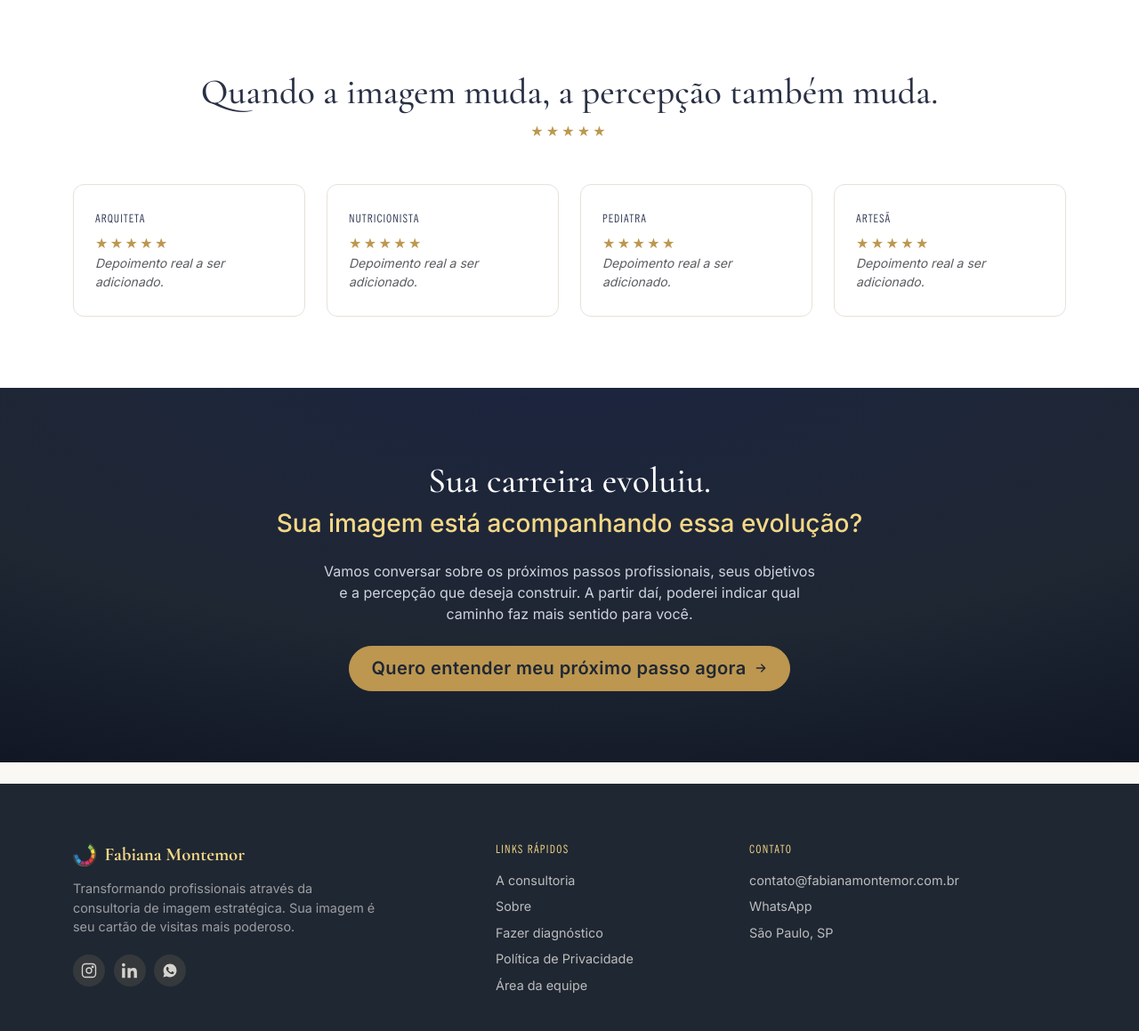
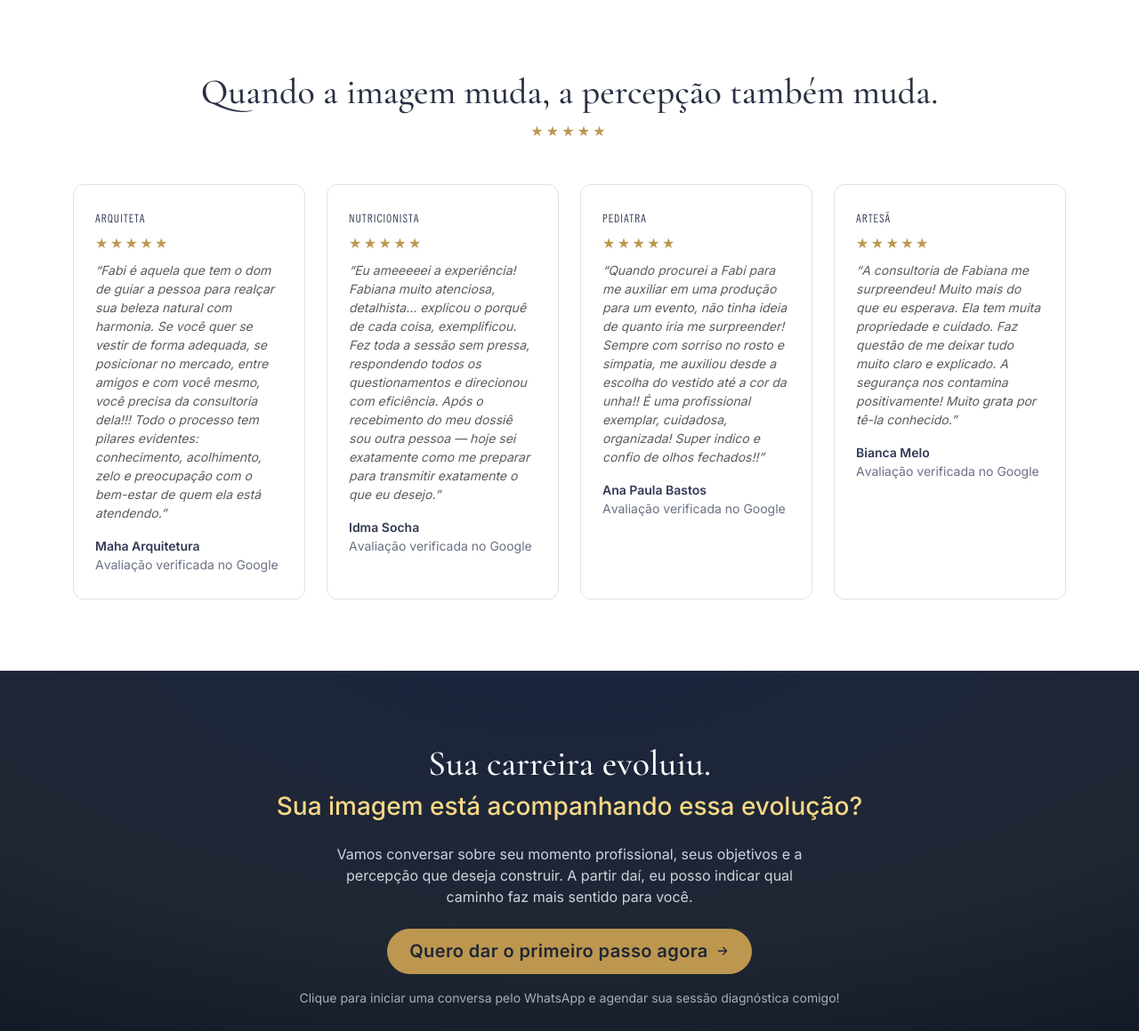
Before and after one commit to rocoutinho/avie-app, a Flask app: page / in a window 1280 px wide. Shown: the part 5341-6500 px from the top of the page at 89% size. Run offline with Flask 3, Linux system fonts and the light colour scheme; some libraries are stand-ins or nearby versions.

Commit message:
Adiciona depoimentos reais, endereço e CTA final via WhatsApp
Substitui os placeholders de depoimento pelos 4 reviews reais do
Google (Arquiteta, Nutricionista, Pediatra, Artesã) com nome e
atribuição. Preenche o endereço físico completo no rodapé e ajusta o
CTA final da página para abrir uma conversa no WhatsApp (em vez do
formulário de diagnóstico), seguindo a referência de copy fornecida.

```diff
--- a/static/css/style.css
+++ b/static/css/style.css
@@ -681,6 +681,10 @@ footer a {
   margin-bottom: 0.4rem;
 }
 
+.lp-testimonial-source {
+  color: var(--avie-text-muted);
+}
+
 /* Banner final de CTA, em navy escuro (fecha a página antes do rodapé) */
 .lp-final-cta {
   background: radial-gradient(120% 140% at 50% -10%, #1c2440 0%, var(--avie-navy-deep) 55%, #0c1120 100%);
--- a/templates/landing.html
+++ b/templates/landing.html
@@ -257,14 +257,21 @@
       <h2 class="h1 text-center mb-2">Quando a imagem muda, a percepção também muda.</h2>
       <p class="text-center mb-5" style="color: var(--avie-gold); letter-spacing: 0.2em;" aria-hidden="true">★★★★★</p>
 
-      <!-- TODO: substituir pelos depoimentos reais (texto + nome) antes de publicar -->
       <div class="row g-4">
-        {% for role in ["Arquiteta", "Nutricionista", "Pediatra", "Artesã"] %}
+        {% set testimonials = [
+          ("Arquiteta", "Maha Arquitetura", "Fabi é aquela que tem o dom de guiar a pessoa para realçar sua beleza natural com harmonia. Se você quer se vestir de forma adequada, se posicionar no mercado, entre amigos e com você mesmo, você precisa da consultoria dela!!! Todo o processo tem pilares evidentes: conhecimento, acolhimento, zelo e preocupação com o bem-estar de quem ela está atendendo."),
+          ("Nutricionista", "Idma Socha", "Eu ameeeeei a experiência! Fabiana muito atenciosa, detalhista… explicou o porquê de cada coisa, exemplificou. Fez toda a sessão sem pressa, respondendo todos os questionamentos e direcionou com eficiência. Após o recebimento do meu dossiê sou outra pessoa — hoje sei exatamente como me preparar para transmitir exatamente o que eu desejo."),
+          ("Pediatra", "Ana Paula Bastos", "Quando procurei a Fabi para me auxiliar em uma produção para um evento, não tinha ideia de quanto iria me surpreender! Sempre com sorriso no rosto e simpatia, me auxiliou desde a escolha do vestido até a cor da unha!! É uma profissional exemplar, cuidadosa, organizada! Super indico e confio de olhos fechados!!"),
+          ("Artesã", "Bianca Melo", "A consultoria de Fabiana me surpreendeu! Muito mais do que eu esperava. Ela tem muita propriedade e cuidado. Faz questão de me deixar tudo muito claro e explicado. A segurança nos contamina positivamente! Muito grata por tê-la conhecido."),
+        ] %}
+        {% for role, name, quote in testimonials %}
         <div class="col-md-6 col-lg-3">
           <div class="lp-testimonial-card">
             <p class="lp-testimonial-role">{{ role }}</p>
-            <p class="mb-0" style="color: var(--avie-gold); letter-spacing: 0.15em;" aria-hidden="true">★★★★★</p>
-            <p class="text-muted small fst-italic mb-0">Depoimento real a ser adicionado.</p>
+            <p class="mb-2" style="color: var(--avie-gold); letter-spacing: 0.15em;" aria-hidden="true">★★★★★</p>
+            <p class="text-muted small fst-italic">“{{ quote }}”</p>
+            <p class="small fw-semibold mb-0" style="color: var(--avie-navy);">{{ name }}</p>
+            <p class="lp-testimonial-source small mb-0">Avaliação verificada no Google</p>
           </div>
         </div>
         {% endfor %}
@@ -277,11 +284,12 @@
       <h2 class="h1 mb-2" style="color: #fff;">Sua carreira evoluiu.</h2>
       <p class="h3 mb-4" style="color: var(--avie-gold-light);">Sua imagem está acompanhando essa evolução?</p>
       <p class="mb-4 mx-auto" style="max-width: 560px; color: #cfd3de;">
-        Vamos conversar sobre os próximos passos profissionais, seus objetivos e a
-        percepção que deseja construir. A partir daí, poderei indicar qual caminho
-        faz mais sentido para você.
+        Vamos conversar sobre seu momento profissional, seus objetivos e a
+        percepção que deseja construir. A partir daí, eu posso indicar qual
+        caminho faz mais sentido para você.
       </p>
-      <a href="{{ url_for('public.diagnostic') }}" class="btn btn-brand btn-lg px-4 d-inline-flex align-items-center justify-content-center gap-2">Quero entender meu próximo passo agora{{ arrow_icon() }}</a>
+      <a href="https://wa.me/{{ config.WHATSAPP_NUMBER }}?text={{ 'Olá, gostaria de agendar minha sessão diagnóstica' | urlencode }}" target="_blank" rel="noopener" class="btn btn-brand btn-lg px-4 d-inline-flex align-items-center justify-content-center gap-2">Quero dar o primeiro passo agora{{ arrow_icon() }}</a>
+      <p class="small mt-3 mb-0" style="color: #a8adbd;">Clique para iniciar uma conversa pelo WhatsApp e agendar sua sessão diagnóstica comigo!</p>
     </div>
   </section>
 
@@ -332,7 +340,8 @@
         <ul class="lp-footer-links">
           <li><a href="mailto:{{ config.MAIL_DEFAULT_SENDER }}">{{ config.MAIL_DEFAULT_SENDER }}</a></li>
           <li><a href="https://wa.me/{{ config.WHATSAPP_NUMBER }}" target="_blank" rel="noopener">WhatsApp</a></li>
-          <li>São Paulo, SP</li>
+          <li>Edifício Olimpus Offices</li>
+          <li>R. José Augusto dos Santos, 108 - Sl 512<br>Floradas de São José, São José dos Campos - SP<br>12230-085</li>
         </ul>
       </div>
     </div>
```
